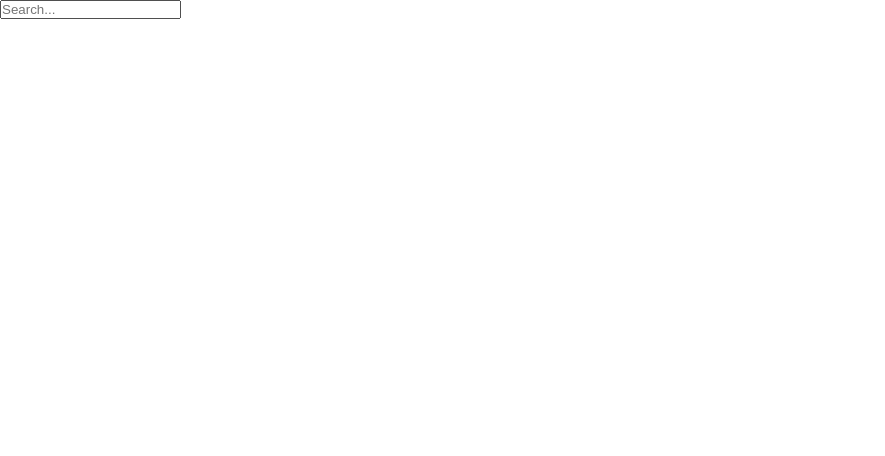
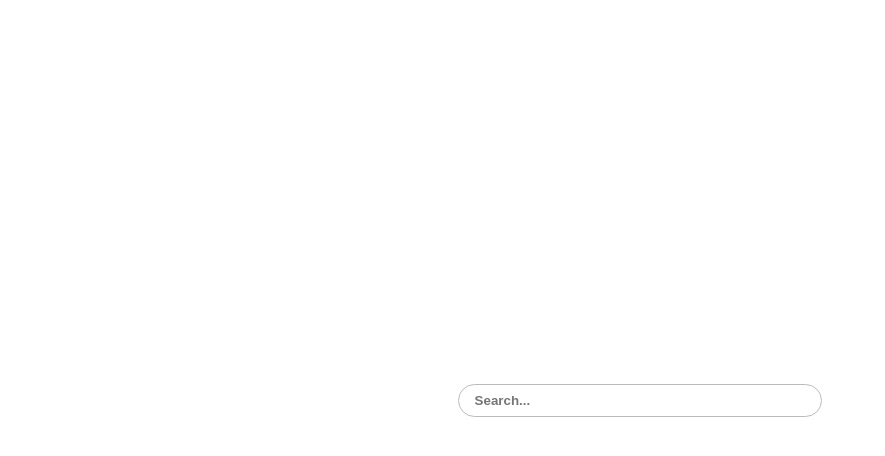
Before and after one commit to i-nywall/code-along-html-intro__20250924, a plain HTML site: page ExpandingSearchBar/index.html in a window 1280 px wide. Shown: the whole page, without its empty margins (0-885 px from the left). Drawn offline with Linux system fonts and the light colour scheme.

Commit message:
finished expanding search bar

```diff
--- a/ExpandingSearchBar/css/index.css
+++ b/ExpandingSearchBar/css/index.css
@@ -8,3 +8,31 @@
     --search-border: #bbb;
     --search-focus-border: #3a71ca;
 }
+
+.container {
+    display: flex;
+    justify-content: center;
+    align-items: center;
+    padding: 2rem;
+    height: 100vh;
+}
+
+.search-bar {
+    display: block;
+    width: 30%;
+    min-width: 300px;
+
+    padding: 0.5rem 1rem;
+    border-radius: 9999px;
+    border: 1px solid var(--search-border);
+    transition: 200ms ease;
+}
+.search-bar:focus {
+    width: 100%;
+    border-color: var(--search-focus-border);
+    outline: none;
+}
+
+.search-bar::placeholder {
+    font-weight: bold;
+}
```
